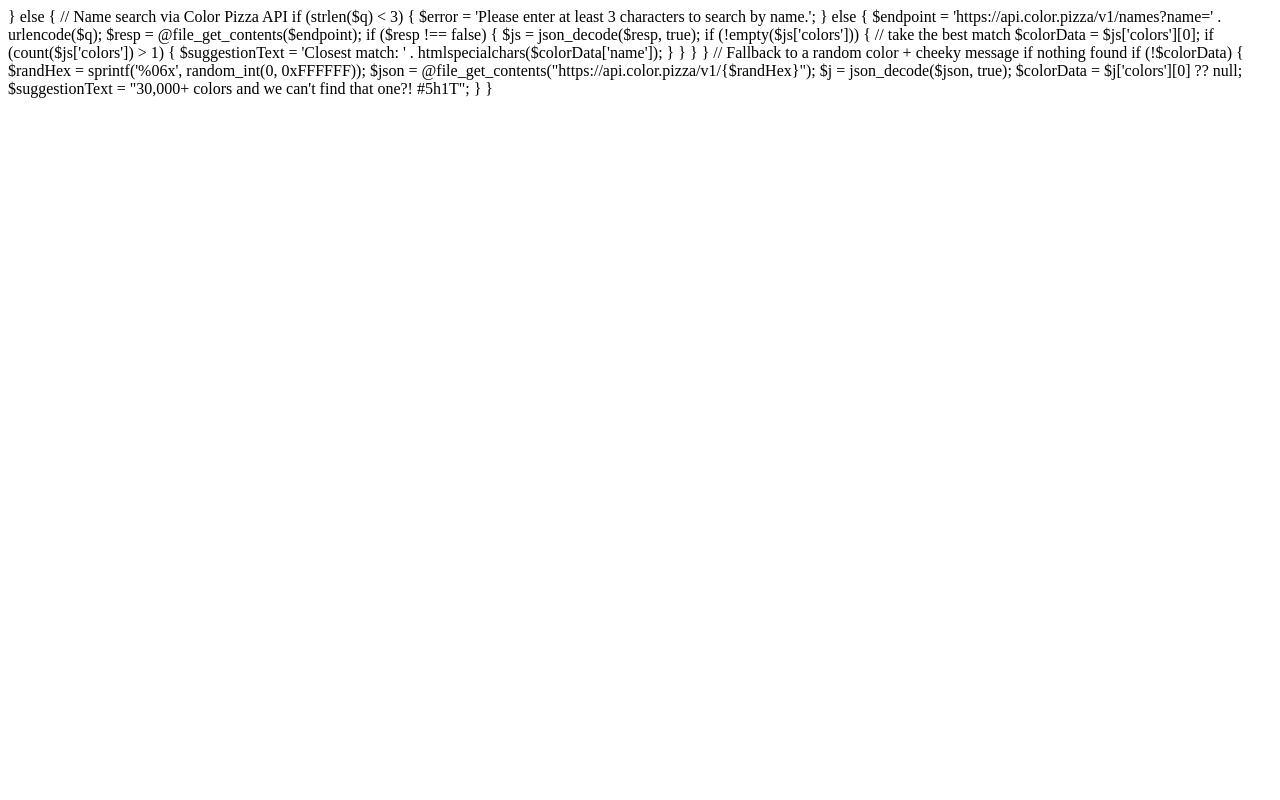
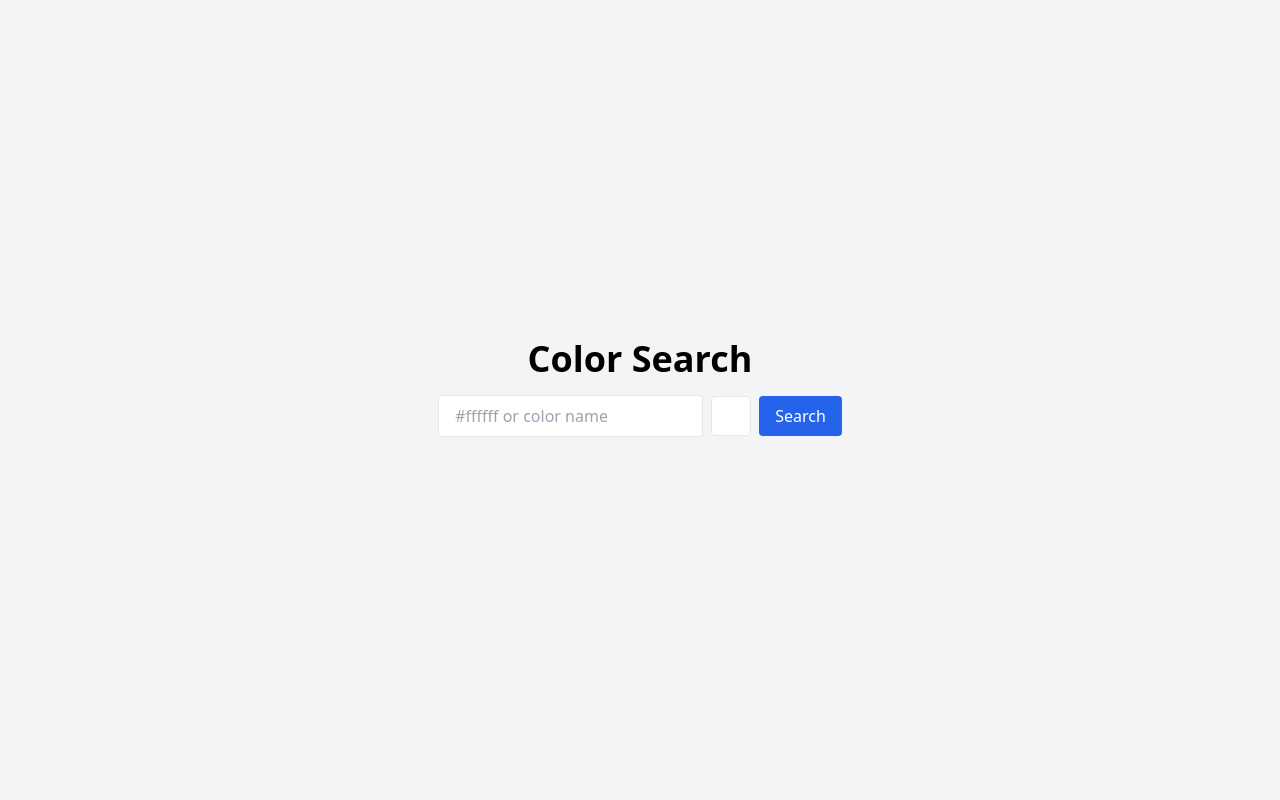
Before and after one commit to EmiliNova/Colormatic, a PHP site: page / in a window 1280 px wide. Run offline with PHP 8.4, Linux system fonts and the light colour scheme; some libraries are stand-ins or nearby versions.

Commit message:
seperated color picker & updated api handeling

```diff
--- a/index.php
+++ b/index.php
@@ -1,28 +1,142 @@
+<?php
+// helper: convert “#abc” or “aabbcc” to [r,g,b]
+function hexToRgb(string $hex): array {
+	$hex = ltrim($hex, '#');
+	if (strlen($hex) === 3) {
+		$hex = $hex[0] . $hex[0] . $hex[1] . $hex[1] . $hex[2] . $hex[2];
+	}
+	$int = hexdec($hex);
+	return [
+		'r' => ($int >> 16) & 255,
+		'g' => ($int >> 8) & 255,
+		'b' => $int & 255,
+	];
+}
+
+$input = $_GET['color'] ?? '';
+$colorData = null;
+$suggestionText = '';
+$error = '';
+
+if ($input) {
+	$q = trim($input);
+	// strip leading “#”
+	if (strpos($q, '#') === 0) {
+		$q = substr($q, 1);
+	}
+
+	// HEX lookup
+	if (preg_match('/^[0-9a-fA-F]{3,6}$/', $q)) {
+		$hex = strtolower($q);
+		$resp = @file_get_contents("https://api.color.pizza/v1/{$hex}");
+		if ($resp !== false) {
+			$js = json_decode($resp, true);
+			$colorData = $js['colors'][0] ?? null;
+			// if exact hex not found, API returns nearest; notify user
+			if ($colorData && ltrim(strtolower($colorData['hex']), '#') !== $hex) {
+				$suggestionText = 'Exact match not found; showing closest color ' . htmlspecialchars($colorData['hex']);
+			}
+		}
 	} else {
 		// Name search via Color Pizza API
 		if (strlen($q) < 3) {
 			$error = 'Please enter at least 3 characters to search by name.';
 		} else {
 			$endpoint = 'https://api.color.pizza/v1/names?name=' . urlencode($q);
-		$resp     = @file_get_contents($endpoint);
+			$resp = @file_get_contents($endpoint);
 			if ($resp !== false) {
 				$js = json_decode($resp, true);
 				if (!empty($js['colors'])) {
-				// take the best match
-				$colorData    = $js['colors'][0];
+					$colorData = $js['colors'][0];
 					if (count($js['colors']) > 1) {
 						$suggestionText = 'Closest match: ' . htmlspecialchars($colorData['name']);
 					}
 				}
 			}
 		}
-
-	// Fallback to a random color + cheeky message if nothing found
+		// Fallback to random if none found
 		if (!$colorData) {
-		$randHex   = sprintf('%06x', random_int(0, 0xFFFFFF));
-		$json      = @file_get_contents("https://api.color.pizza/v1/{$randHex}");
-		$j         = json_decode($json, true);
+			$randHex = sprintf('%06x', random_int(0, 0xFFFFFF));
+			$j = json_decode(@file_get_contents("https://api.color.pizza/v1/{$randHex}"), true);
 			$colorData = $j['colors'][0] ?? null;
 			$suggestionText = "30,000+ colors and we can't find that one?! #5h1T";
 		}
 	}
+
+	// compute nearest 5 colors if we have one
+	if ($colorData) {
+		if (!isset($allColors)) {
+			$listJson = @file_get_contents('https://unpkg.com/color-name-list@11.3.0/dist/colornames.json');
+			$allColors = $listJson ? json_decode($listJson, true) : [];
+		}
+		// determine base hex for distance calc
+		$searchHex = $colorData['requestedHex'] ?? ltrim($colorData['hex'], '#');
+		$baseRgb = hexToRgb($searchHex);
+		$dists = [];
+		foreach ($allColors as $c) {
+			$rgb = hexToRgb($c['hex']);
+			$dist = sqrt(
+				($baseRgb['r'] - $rgb['r'])**2 +
+				($baseRgb['g'] - $rgb['g'])**2 +
+				($baseRgb['b'] - $rgb['b'])**2
+			);
+			$dists[] = ['name' => $c['name'], 'hex' => $c['hex'], 'dist' => $dist];
+		}
+		usort($dists, fn($a, $b) => $a['dist'] <=> $b['dist']);
+		$filtered = array_filter($dists, fn($c) => strcasecmp($c['hex'], $colorData['hex']) !== 0);
+		$nearestColors = array_slice($filtered, 0, 5);
+	}
+}
+?>
+<!DOCTYPE html>
+<html lang="en">
+<head>
+  <meta charset="UTF-8">
+  <title>Color Search</title>
+  <script src="https://cdn.tailwindcss.com"></script>
+  <script src="https://jscolor.com/releases/2.4.6/jscolor.js"></script>
+</head>
+<body class="bg-gray-100 flex items-center justify-center min-h-screen">
+  <div class="text-center">
+	<h1 class="text-4xl font-bold mb-4">Color Search</h1>
+	<?php if ($error): ?>
+	  <p class="text-red-500 mb-2"><?= htmlspecialchars($error) ?></p>
+	<?php endif; ?>
+	<form method="GET" class="mb-6 flex justify-center items-center space-x-2">
+	  <input name="color"
+			 id="search"
+			 class="px-4 py-2 border rounded flex-1"
+			 placeholder="#ffffff or color name"
+			 value="<?= htmlspecialchars($input) ?>"/>
+	  <input id="picker"
+			 class="jscolor w-10 h-10 rounded border"
+			 data-jscolor="{}"
+			 title="Click to pick a color"
+			 onchange="document.getElementById('search').value = this.jscolor.toString();"/>
+	  <button type="submit" class="px-4 py-2 bg-blue-600 text-white rounded">Search</button>
+	</form>
+
+	<?php if (!empty($colorData)): ?>
+	  <?php if ($suggestionText): ?>
+		<p class="text-sm text-gray-600 mb-2"><?= $suggestionText ?></p>
+	  <?php endif; ?>
+
+	  <h2 class="text-2xl font-semibold">
+		<?= htmlspecialchars($colorData['name']) ?> – <?= htmlspecialchars($colorData['hex']) ?>
+	  </h2>
+	  <div class="w-16 h-16 mx-auto mt-2 mb-4" style="background-color: <?= htmlspecialchars($colorData['hex']) ?>"></div>
+
+	  <h3 class="font-medium mb-2">5 Closest Colors</h3>
+	  <div class="space-y-2">
+		<?php foreach ($nearestColors as $c): ?>
+		  <div class="flex items-center justify-center space-x-2">
+			<div class="w-8 h-8 border" style="background-color: <?= htmlspecialchars($c['hex']) ?>"></div>
+			<span><?= htmlspecialchars($c['name']) ?> (<?= htmlspecialchars($c['hex']) ?>)</span>
+		  </div>
+		<?php endforeach; ?>
+	  </div>
+	<?php endif; ?>
+
+  </div>
+</body>
+</html>
```
Lines whose indentation alone changed are shown as unchanged.
